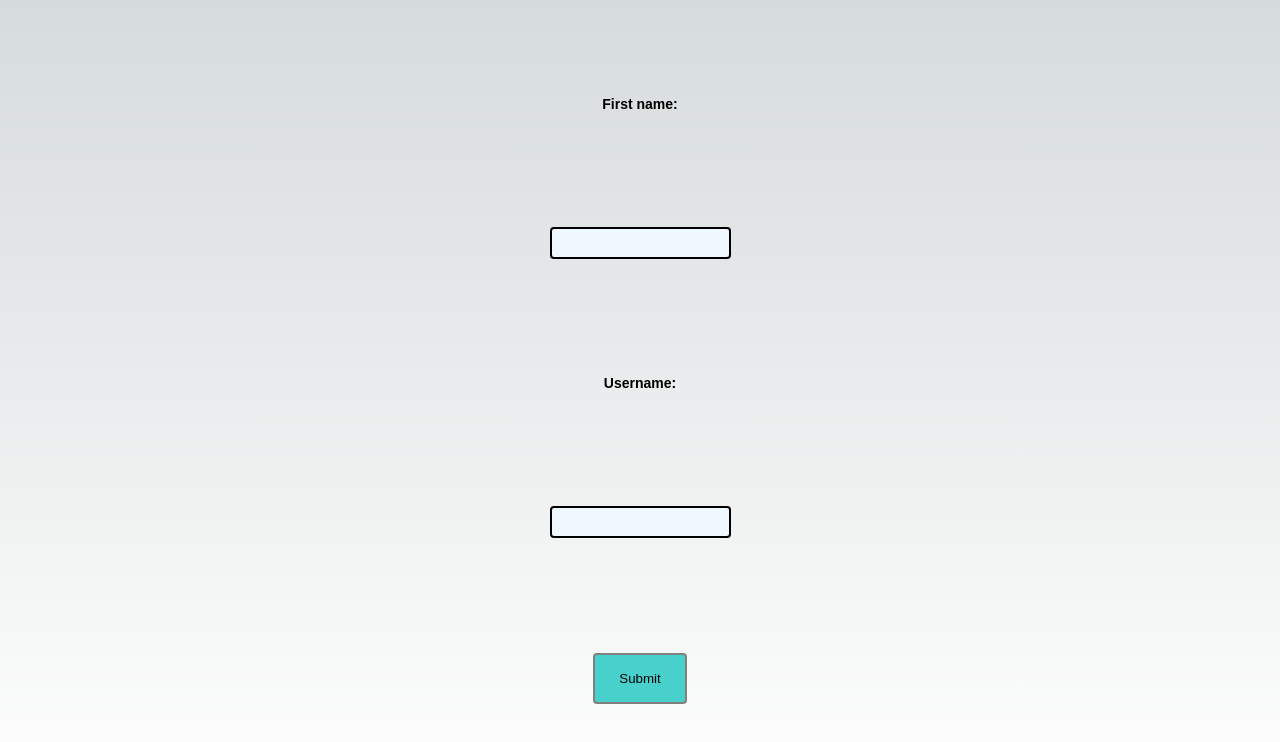
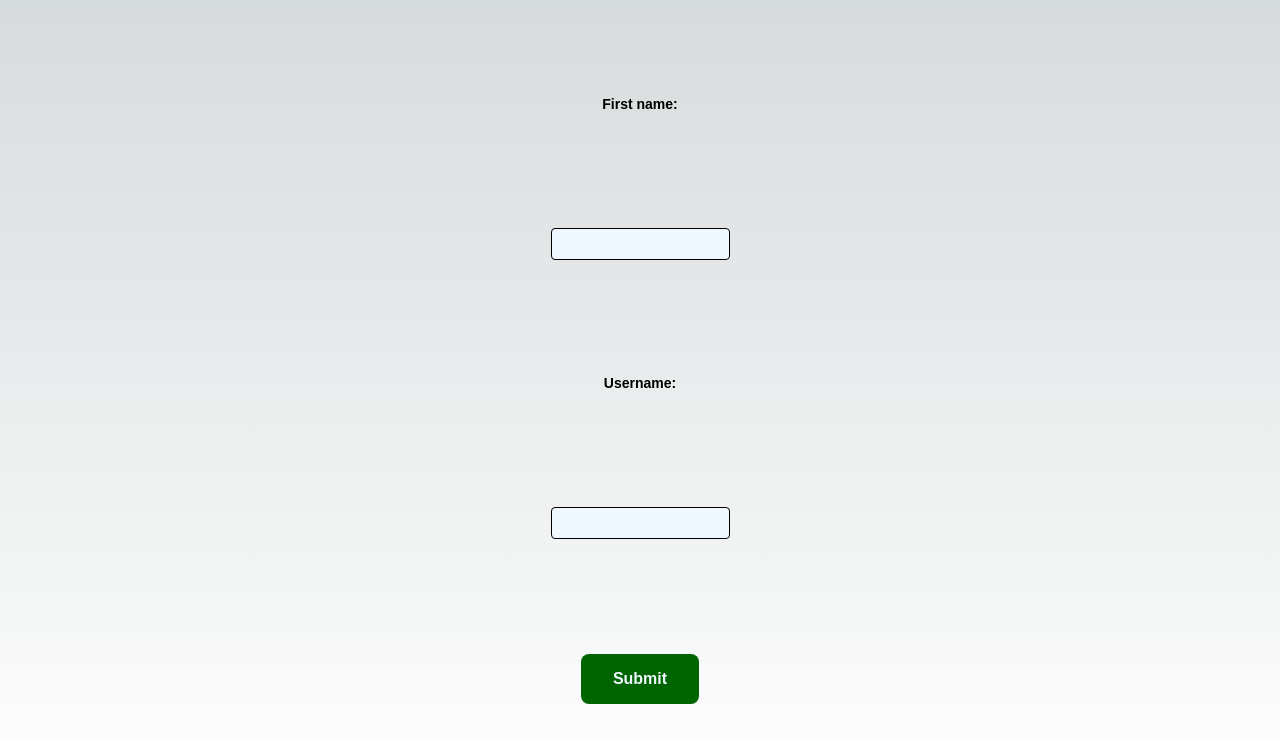
Before and after one commit to giovanabirck/week02-dynamic-content-design, a Next.js app: page / in a window 1280 px wide. Shown: the top 742 px of the page. Built offline with nearby package versions, Linux system fonts and the light colour scheme.

Commit message:
style-button-text

```diff
--- a/styles/globals.css
+++ b/styles/globals.css
@@ -113,15 +113,19 @@ label{
 }
 
 input{
-  border: solid 2px black;
+  border: solid 1px black;
   border-radius: 4px;
   height: 32px;
   background-color: aliceblue;
 }
 
 button{
-  background-color: mediumturquoise;
-  border: solid 2px gray;
-  border-radius: 4px;
-  padding: 16px 24px 16px 24px;
+  background-color: darkgreen;
+  border: none;
+  border-radius: 8px;
+  padding: 16px 32px 16px 32px;
+  font-family: Arial, Helvetica, sans-serif;
+  font-size: 16px;
+  font-weight: bold;
+  color: aliceblue;
 }
```
